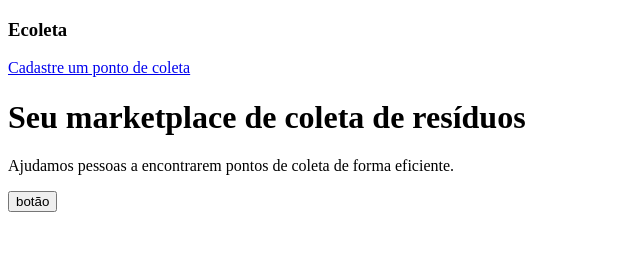
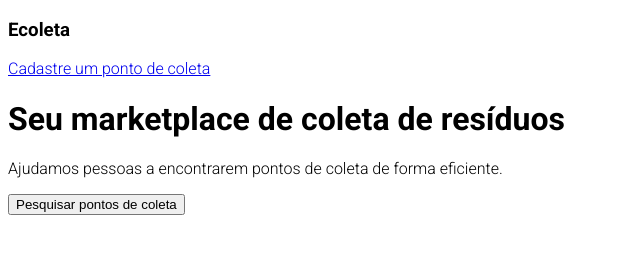
Before and after one commit to marcusmarinhob/nlw, a plain HTML site: page index.html in a window 1280 px wide. Shown: the whole page, without its empty margins (0-640 px from the left). Drawn offline with Linux system fonts and the light colour scheme.

Commit message:
Adicionando styles/main.css

```diff
--- a/index.html
+++ b/index.html
@@ -4,6 +4,12 @@
     <meta charset="UTF-8">
     <meta name="viewport" content="width=device-width, initial-scale=1.0">
     <title>Ecoleta</title>
+
+    <link href="https://fonts.googleapis.com/css2?family=Roboto:wght@300;700&display=swap" rel="stylesheet">
+
+    <link rel="stylesheet" href="/styles/main.css">
+
+
 </head>
 <body>
     <h3>Ecoleta</h3>
@@ -14,6 +20,6 @@
 
     <p>Ajudamos pessoas a encontrarem pontos de coleta de forma eficiente.</p>
 
-    <button>botão</button>
+    <button>Pesquisar pontos de coleta</button>
 </body>
 </html>
--- /dev/null
+++ b/styles/main.css
@@ -0,0 +1,3 @@
+html {
+    font-family: 'Roboto', sans-serif;
+}
```
